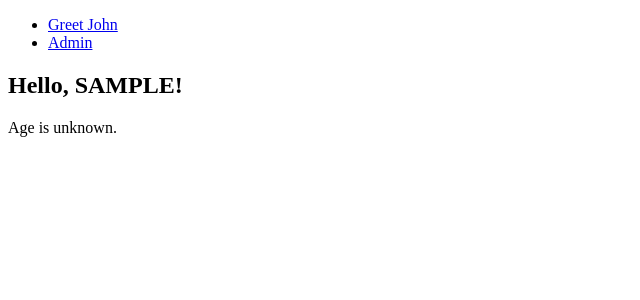
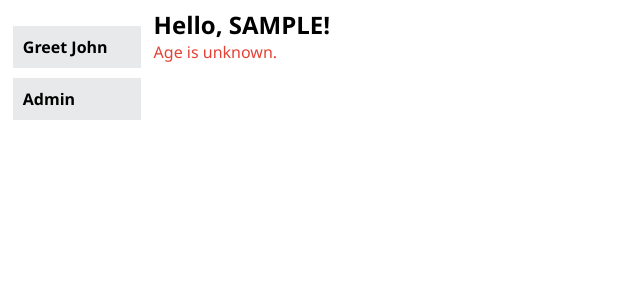
Before and after one commit to danieldan0/flask-app-lab, a Flask app: a page that uses app/users/templates/users/hi.html in a window 1280 px wide. Shown: the top 300 px of the page, without its empty margins (0-640 px from the left). Run offline with Flask 3, Linux system fonts and the light colour scheme.

Commit message:
Added css

```diff
--- a/app/static/css/style.css
+++ b/app/static/css/style.css
@@ -0,0 +1,57 @@
+* {
+    margin: 0;
+    padding: 0;
+    box-sizing: border-box;
+    font-family: 'Segoe UI', Tahoma, Geneva, Verdana, sans-serif
+}
+
+nav {
+    width: 10vw;
+    margin-left: 1vw;
+    margin-top: 1vh;
+    margin-right: 1vw;
+    float: left;
+}
+
+nav ul {
+    list-style-type: none;
+    padding: 0;
+}
+
+nav ul li {
+    margin: 10px 0;
+}
+
+nav ul li a {
+    text-decoration: none;
+    color: #000;
+    font-weight: bold;
+    display: block;
+    background-color: #e8e9ea;
+    padding: 10px;
+}
+
+nav ul li a:hover {
+    color: #007BFF;
+}
+
+nav ul li a:focus {
+    background-color: #b2cde9;
+}
+
+h2 {
+    margin-top: 1vh;
+    margin-left: 11vw;
+}
+
+p {
+    margin-left: 11vw;
+}
+
+.age-known {
+    color: #0fda74;
+}
+
+.age-unknown {
+    color: #e44236;
+}
--- a/app/users/templates/users/hi.html
+++ b/app/users/templates/users/hi.html
@@ -15,8 +15,8 @@
     <!-- Main content -->
     <h2>Hello, {{ name }}!</h2>
     {% if age %}
-        <p>You are {{ age }} years old.</p>
+        <p class="age-known">You are {{ age }} years old.</p>
     {% else %}
-        <p>Age is unknown.</p>
+        <p class="age-unknown">Age is unknown.</p>
     {% endif %}
 {% endblock %}
```
